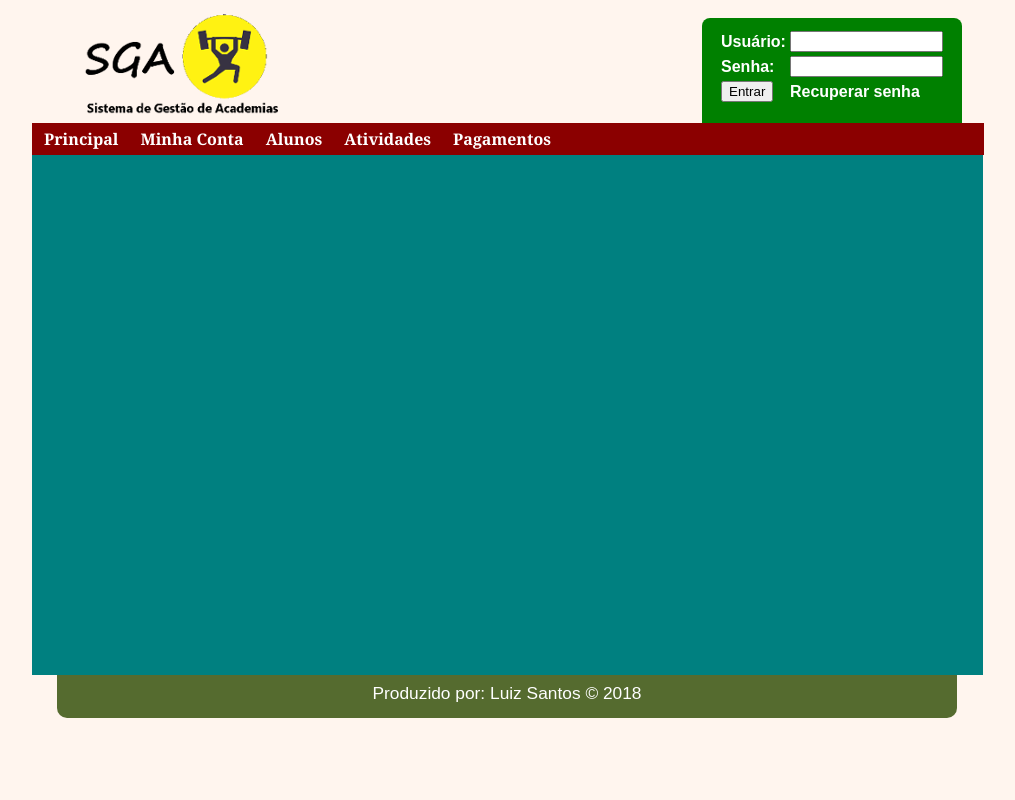
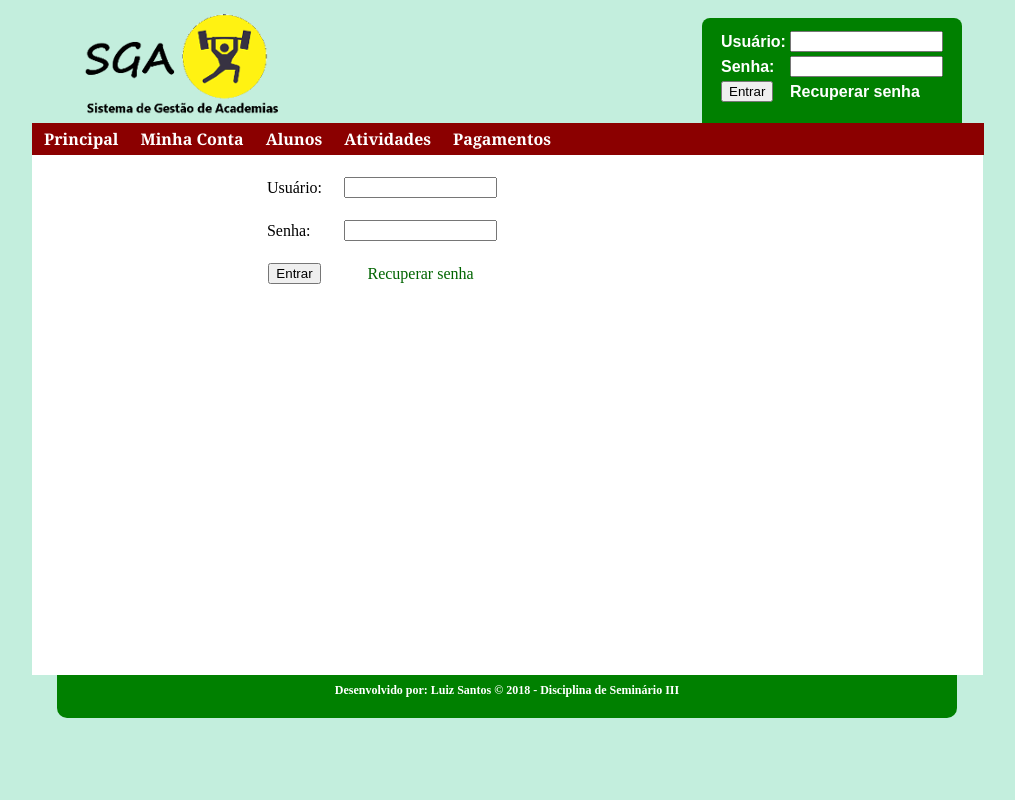
Before and after one commit to luizsantos89/academia, a PHP site: page / in a window 1280 px wide. Shown: the whole page, without its empty margins (133-1148 px from the left). Run offline with PHP 8.4, Linux system fonts and the light colour scheme.

Commit message:
Implementação da sessão de usuários no sistema.

```diff
--- a/estilo/estilo.css
+++ b/estilo/estilo.css
@@ -233,7 +233,7 @@ table {
 }
 
 body {
-    background: seashell;
+    background: #C3EEDD;
 }
 
 a, a:visited {
@@ -369,7 +369,7 @@ a:hover {
     width: 98%;
     height: 500px;
     display: inline-block;
-    background: teal;
+    background: white;
     border: black 1px;
     padding: 10px;
 }
@@ -377,15 +377,15 @@ a:hover {
 #rodape {
     height: 35px;
     width: 900px;
-    font-family: Arial, Sans-Serif;
-    font-size: 13pt;
+    font-size: 9pt;
+    font-weight: bolder;
     text-align: center;
     padding-top: 8px;
     color: white;
     border-bottom-right-radius: 10px;
     border-bottom-left-radius: 10px;
     margin-left: 25px;
-    background: darkolivegreen;
+    background: green;
     display: block;
 }
 
--- /dev/null
+++ b/includes/indexSemSession.php
@@ -0,0 +1,12 @@
+<center>
+    <table>
+    <form action='login.php' method='post'>
+        <tr><td>Usuário:</td><td> <input type='text' name='usuario' size='16' /></td></tr>
+        <tr><td>Senha: </td><td><input type='password' name='senha' size='16' /></td></tr>
+        <tr><td align='center'><input type='submit' value='Entrar' /></td>
+    </form>
+    <form action='cadastro.php' method='post'>
+        <td align='center'><a href="">Recuperar senha</a></td></tr>
+    </form>
+    </table>
+</center>
--- a/index.php
+++ b/index.php
@@ -71,16 +71,20 @@
 
             <!-- Conteudo da Página -->
             <div id="conteudo">
-                <div id="barra_lateral">
-                </div>
                 <div id="conteudo_pagina">
-
+                    <?php
+                        if(isset($_SESSION["user"])) {
+                            include('includes/index.php');
+                        } else {
+                            include('includes/indexSemSession.php');
+                        }
+                    ?>
                 </div>
             </div>
 
             <!-- RodapÃ© da Página -->
             <div id="rodape">
-                Produzido por: <a href="mailto:luiz.santos89@yahoo.com.br">Luiz Santos</a> &copy; 2018<br />
+                Desenvolvido por: <a href="mailto:luiz.santos89@yahoo.com.br">Luiz Santos</a> &copy; 2018 - Disciplina de Seminário III<br />
             </div>
         </div>
         </center>
```
Also changed, not shown: DAO/DAO.sql (+8 -17 lines), classes/Aluno.php (added, +19 -0 lines).
